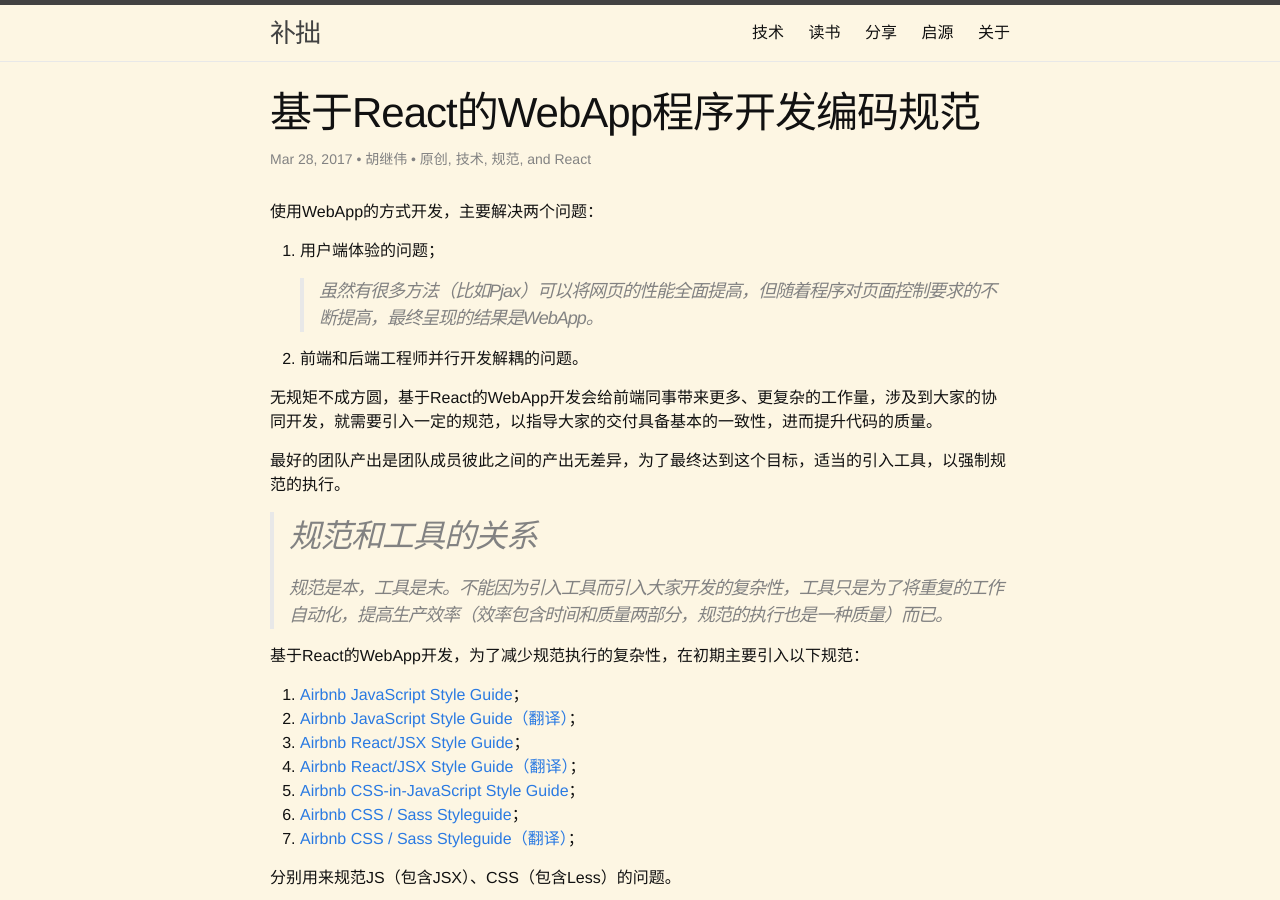
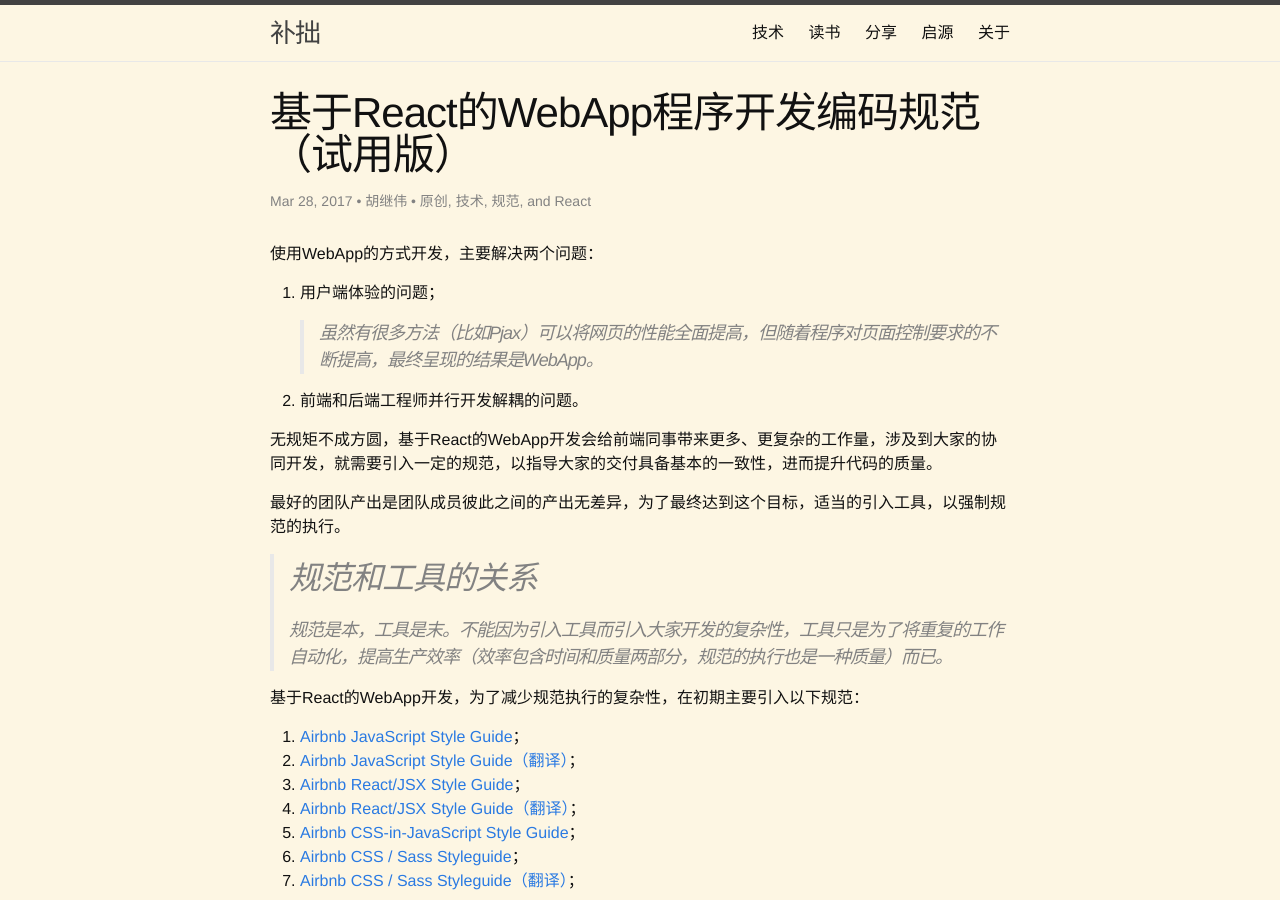
Before and after one commit to testudy/testudy.github.io, a Jekyll site: the page built from tech/_posts/2017-3-28-webapp-by-react-guide.md, in a window 1280 px wide and 900 px high. Built offline with Jekyll 4.4.1, drawn with Linux system fonts in a browser that asks for light colours; comment, search, counter and statistics services are not loaded.

Commit message:
修改题目

```diff
--- a/tech/_posts/2017-3-28-webapp-by-react-guide.md
+++ b/tech/_posts/2017-3-28-webapp-by-react-guide.md
@@ -1,6 +1,6 @@
 ---
 layout: post
-title: 基于React的WebApp程序开发编码规范
+title: 基于React的WebApp程序开发编码规范（试用版）
 tags: 原创 技术 规范 React
 ---
 
```
